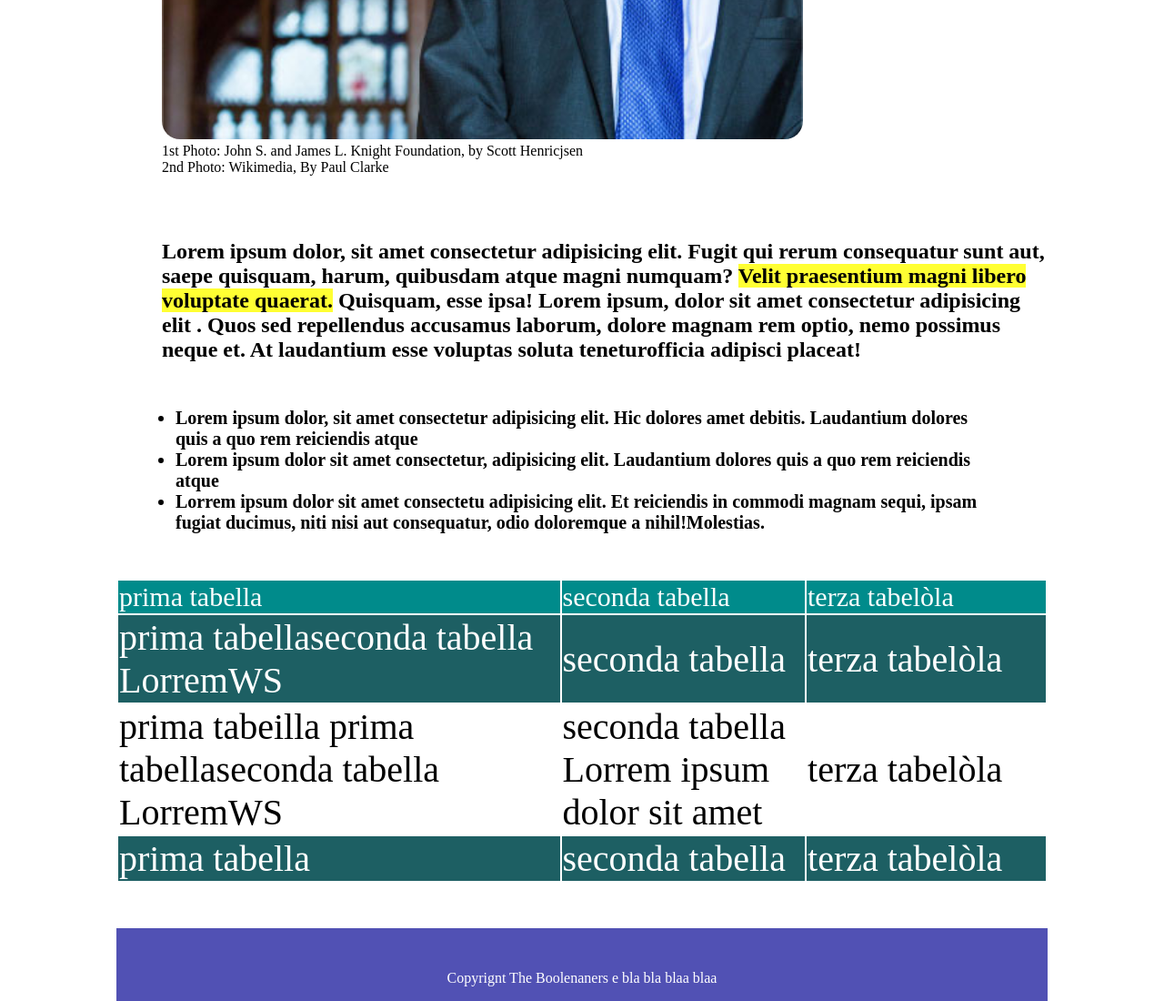
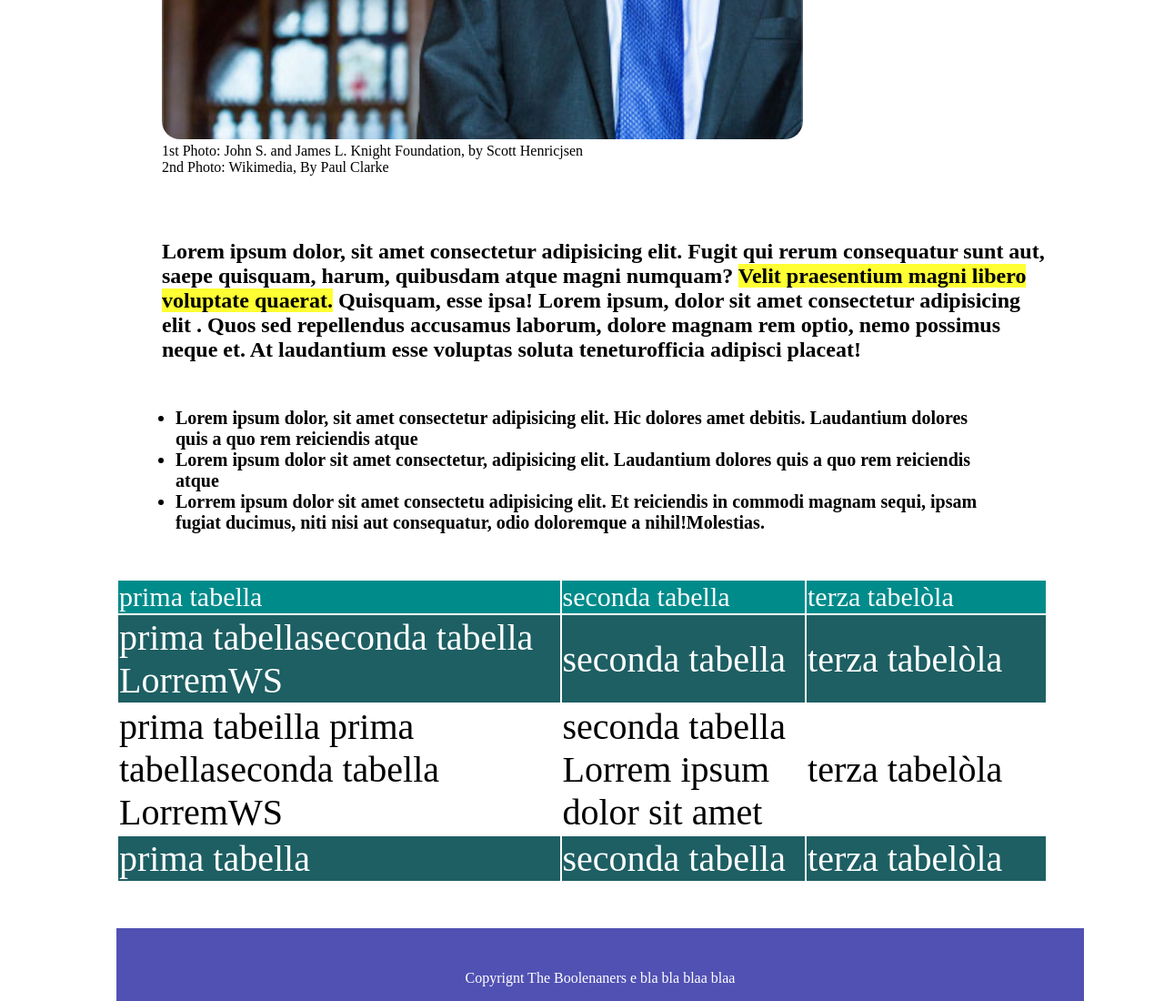
Before and after one commit to davimut/html-css-booleaner, a plain HTML site: page index.html in a window 1280 px wide. Shown: the part 1320-2420 px from the top of the page at 91% size. Drawn offline with Linux system fonts and the light colour scheme.

Commit message:
add: error fixed css

```diff
--- a/css/style.css
+++ b/css/style.css
@@ -110,8 +110,8 @@ footer{
     color: white;
     margin-top: 50px;
     padding: 30px  20px;
-    text-align:
-    center;
+    text-align: center;
     height: 20px;
-   width: 100; background-color: rgb(81, 81, 180);
+   width :100%;
+    background-color: rgb(81, 81, 180);
 }
```
